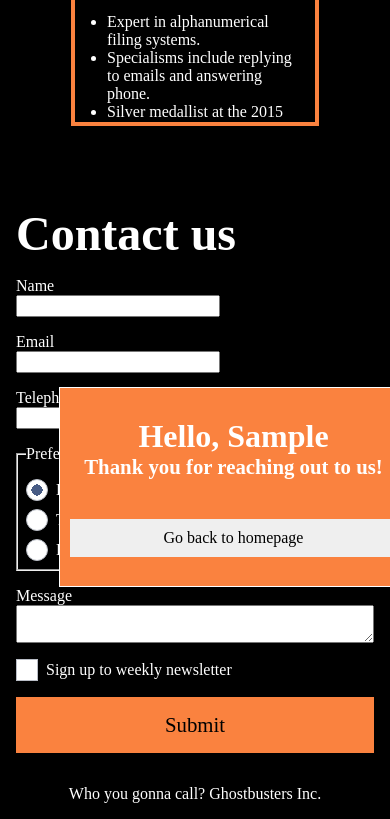
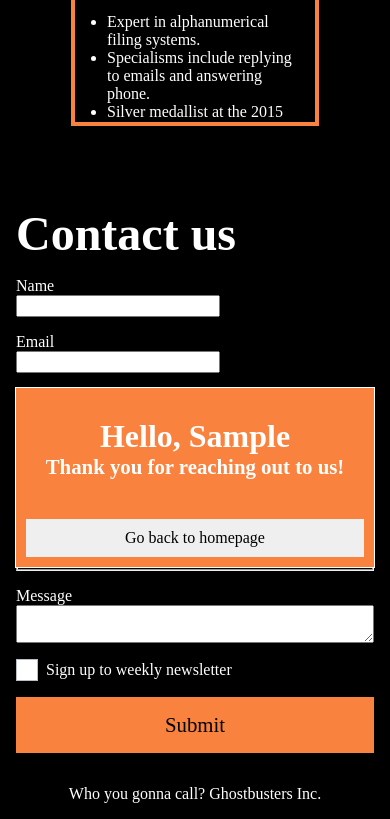
Before and after one commit to GeorgeKlemperer/markupProject, a plain HTML site: page index.html in a window 390 px wide. Both pictures are taken after typing "Sample", "name@example.com", "5551234", "Sample" into the empty fields and a click on the button "Submit". Shown: the part 2605-3424 px from the top of the page. Drawn offline with Linux system fonts and the light colour scheme.

Commit message:
fix responsive modal

```diff
--- a/style.css
+++ b/style.css
@@ -389,15 +389,14 @@ form button:hover {
   background-color: #fa823f;
   position: absolute;
   top:30%;
-  left:15%;
-  width: 350px;
-  height: 200px;
+  left:50%;
+  transform: translate(-50%, 0);
+  width: 360px;
   border: 1px solid #ffffff;
 }
 
 #modal-txt{
   margin-top: 20px;
-
 }
 #modal h1 {
   font-size: 2rem;
@@ -478,4 +477,7 @@ footer {
   }
 
 
+
+
+
 }
```
